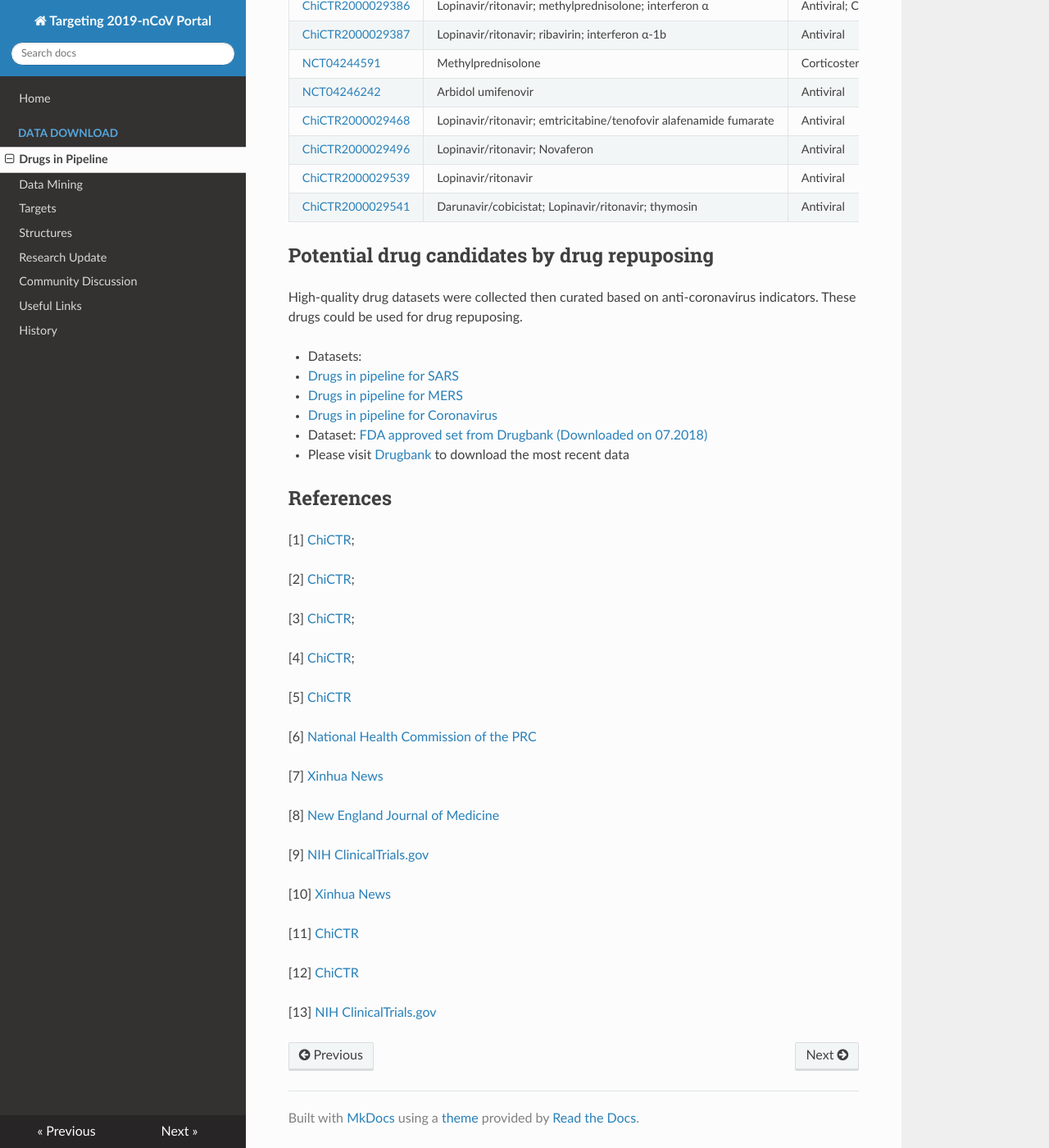
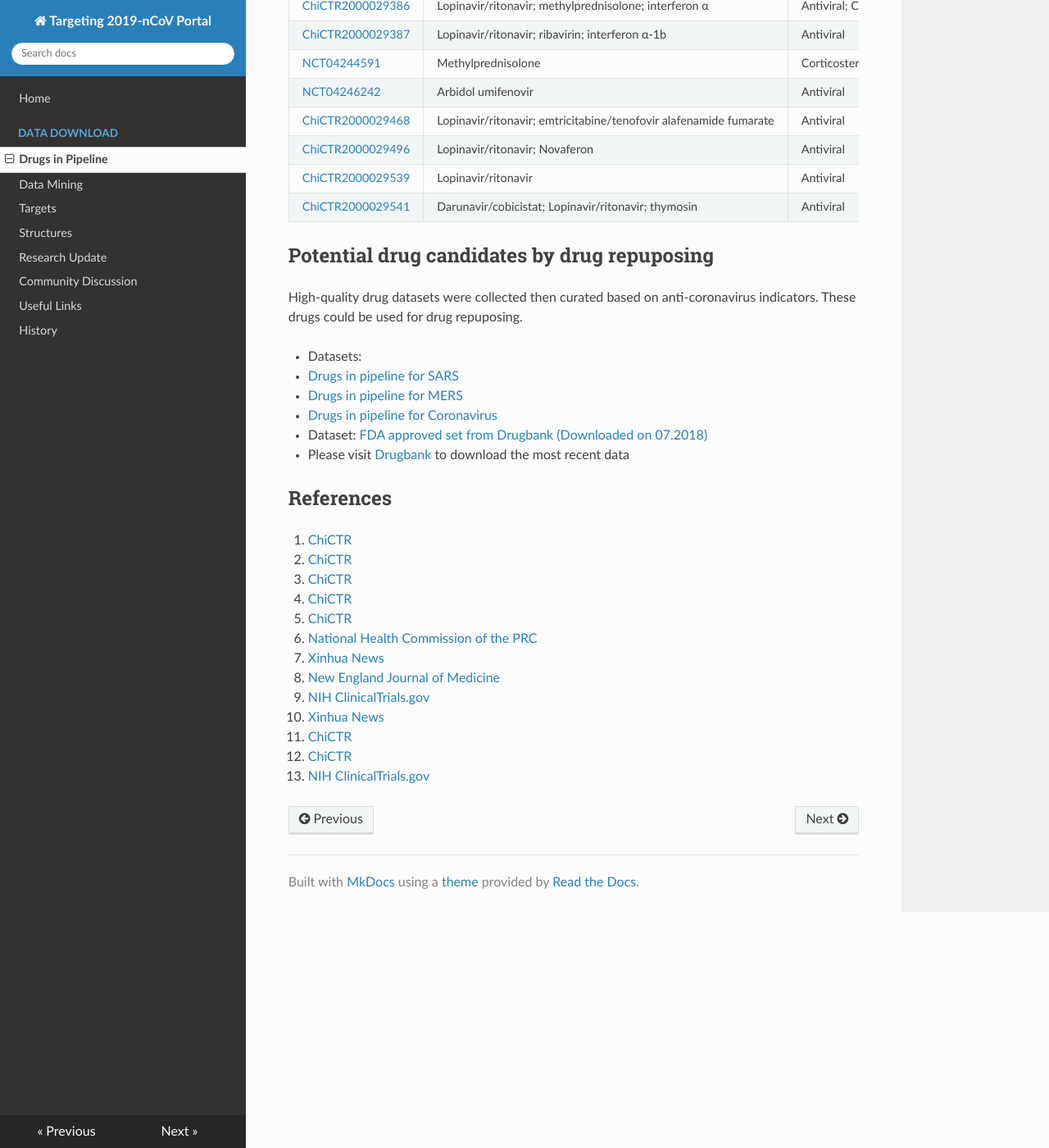
Before and after one commit to GHDDI-AILab/Targeting2019-nCoV, an MkDocs documentation site: the page built from docs/drug_candidates.md, in a window 1280 px wide and 1400 px high, scrolled down 1343 px. Shown: the whole window at 82% size. Built offline with MkDocs 1.6.1, drawn with Linux system fonts in a browser that asks for light colours; nearby versions of some CDN libraries.

Commit message:
fix formatting issue with references

```diff
--- a/docs/drug_candidates.md
+++ b/docs/drug_candidates.md
@@ -54,28 +54,28 @@ High-quality drug datasets were collected then curated based on anti-coronavirus
 
 ## References
 
-[1] [ChiCTR](http://www.chictr.org.cn/showprojen.aspx?proj=48684);
+ 1. [ChiCTR](http://www.chictr.org.cn/showprojen.aspx?proj=48684)
 
-[2] [ChiCTR](http://www.chictr.org.cn/showprojen.aspx?proj=48919);
+ 2. [ChiCTR](http://www.chictr.org.cn/showprojen.aspx?proj=48919)
 
-[3] [ChiCTR](http://www.chictr.org.cn/showprojen.aspx?proj=48809);
+ 3. [ChiCTR](http://www.chictr.org.cn/showprojen.aspx?proj=48809)
 
-[4] [ChiCTR](http://www.chictr.org.cn/showprojen.aspx?proj=48991);
+ 4. [ChiCTR](http://www.chictr.org.cn/showprojen.aspx?proj=48991)
 
-[5] [ChiCTR](http://www.chictr.org.cn/showprojen.aspx?proj=48782)
+ 5. [ChiCTR](http://www.chictr.org.cn/showprojen.aspx?proj=48782)
 
-[6] [National Health Commission of the PRC](http://www.nhc.gov.cn/yzygj/s7652m/202001/7450028ab6084101ae8110f0aaf81271.shtml)
+ 6. [National Health Commission of the PRC](http://www.nhc.gov.cn/yzygj/s7652m/202001/7450028ab6084101ae8110f0aaf81271.shtml)
 
-[7] [Xinhua News](http://www.xinhuanet.com/english/2020-01/30/c_138742163.htm)
+ 7. [Xinhua News](http://www.xinhuanet.com/english/2020-01/30/c_138742163.htm)
 
-[8] [New England Journal of Medicine](https://www.nejm.org/doi/10.1056/NEJMoa2001191)
+ 8. [New England Journal of Medicine](https://www.nejm.org/doi/10.1056/NEJMoa2001191)
 
-[9] [NIH ClinicalTrials.gov](https://clinicaltrials.gov/ct2/show/NCT04246242)
+ 9. [NIH ClinicalTrials.gov](https://clinicaltrials.gov/ct2/show/NCT04246242)
 
-[10] [Xinhua News](http://www.xinhuanet.com/english/2020-02/01/c_138747115.htm)
+ 10. [Xinhua News](http://www.xinhuanet.com/english/2020-02/01/c_138747115.htm)
 
-[11] [ChiCTR](http://www.chictr.org.cn/showprojen.aspx?proj=48992)
+ 11. [ChiCTR](http://www.chictr.org.cn/showprojen.aspx?proj=48992)
 
-[12] [ChiCTR](http://www.chictr.org.cn/showprojen.aspx?proj=48777)
+ 12. [ChiCTR](http://www.chictr.org.cn/showprojen.aspx?proj=48777)
 
-[13] [NIH ClinicalTrials.gov](https://clinicaltrials.gov/ct2/show/NCT04244591)
+ 13. [NIH ClinicalTrials.gov](https://clinicaltrials.gov/ct2/show/NCT04244591)
```
